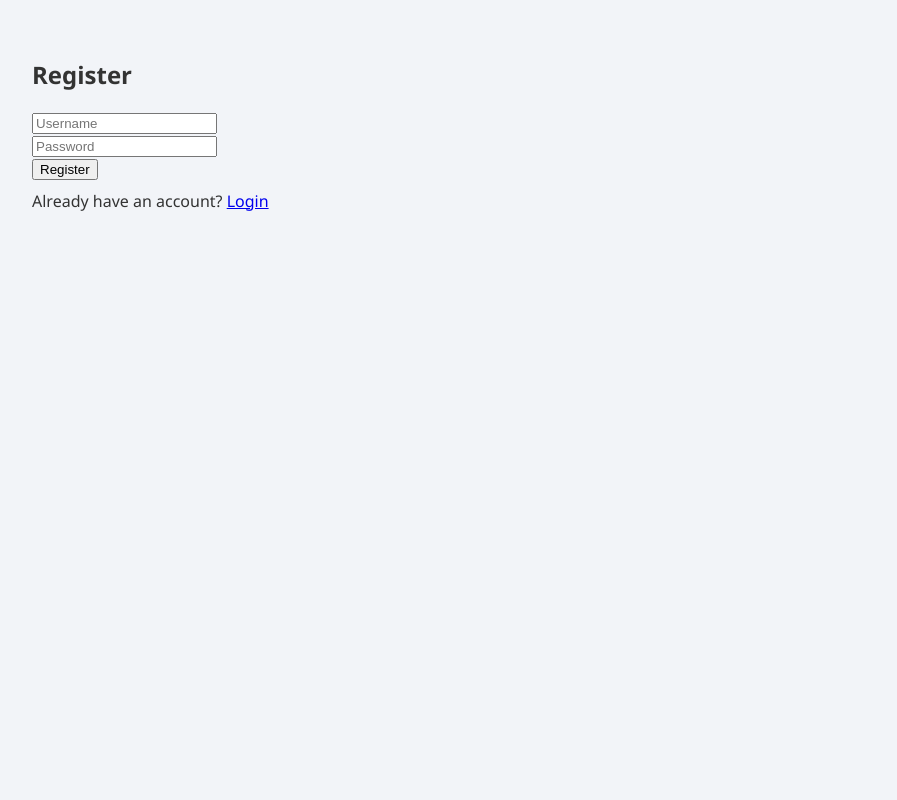
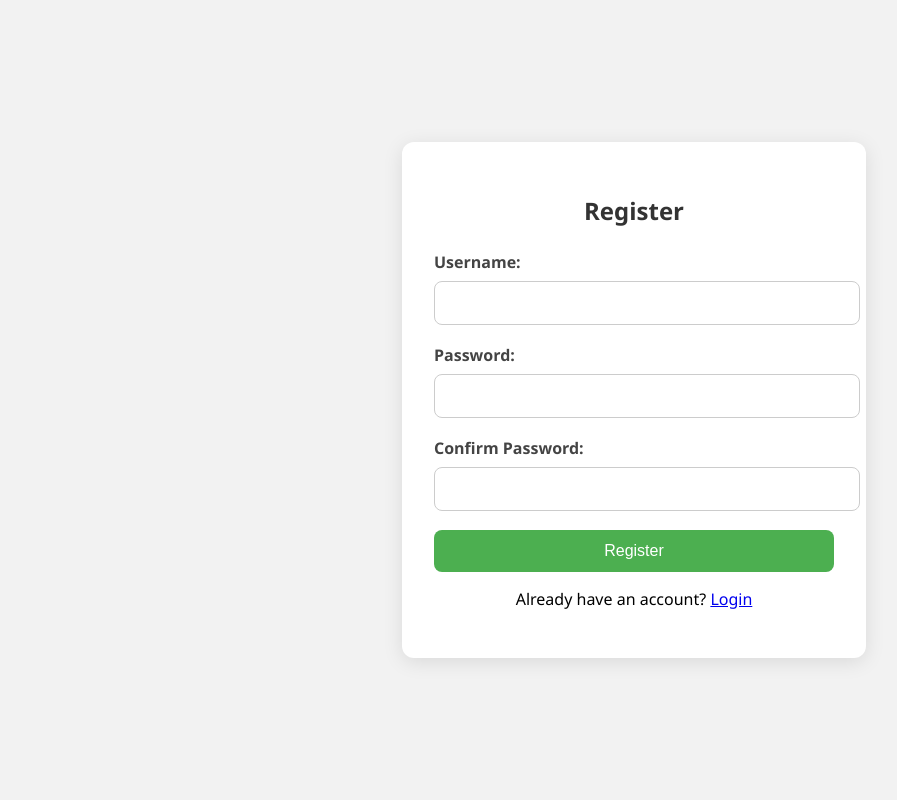
Before and after one commit to ReevaShenoy/Task-Management-System, a PHP site: page /register.php in a window 1280 px wide. Shown: the whole page, without its empty margins (6-903 px from the left). Run offline with PHP 8.4, Linux system fonts and the light colour scheme.

```diff
--- a/backend/add_task.php
+++ b/backend/add_task.php
@@ -8,7 +8,7 @@ if ($_SERVER['REQUEST_METHOD'] === 'POST') {
     $desc = $_POST['description'];
     $due = $_POST['due_date'];
 
-    $stmt = $pdo->prepare("INSERT INTO tasks (user_id, title, description, due_date) VALUES (?, ?, ?, ?)");
+    $stmt = $conn->prepare("INSERT INTO tasks (user_id, title, description, due_date) VALUES (?, ?, ?, ?)");
     $stmt->execute([$user_id, $title, $desc, $due]);
 
     header("Location: ../dashboard.php");
--- a/backend/complete_task.php
+++ b/backend/complete_task.php
@@ -4,7 +4,7 @@ include 'db_config.php';
 
 if (isset($_GET['id'])) {
     $task_id = $_GET['id'];
-    $stmt = $pdo->prepare("UPDATE tasks SET status = 'completed' WHERE task_id = ?");
+    $stmt = $conn->prepare("UPDATE tasks SET status = 'completed' WHERE task_id = ?");
     $stmt->execute([$task_id]);
 }
 
--- a/backend/delete_task.php
+++ b/backend/delete_task.php
@@ -4,7 +4,7 @@ include 'db_config.php';
 
 if (isset($_GET['id'])) {
     $task_id = $_GET['id'];
-    $stmt = $pdo->prepare("DELETE FROM tasks WHERE task_id = ?");
+    $stmt = $conn->prepare("DELETE FROM tasks WHERE task_id = ?");
     $stmt->execute([$task_id]);
 }
 
--- a/dashboard.php
+++ b/dashboard.php
@@ -7,7 +7,7 @@ if (!isset($_SESSION['user_id'])) {
 include 'backend/db_config.php';
 $user_id = $_SESSION['user_id'];
 
-$stmt = $pdo->prepare("SELECT * FROM tasks WHERE user_id = ? ORDER BY due_date ASC");
+$stmt = $conn->prepare("SELECT * FROM tasks WHERE user_id = ? ORDER BY due_date ASC");
 $stmt->execute([$user_id]);
 $tasks = $stmt->fetchAll(PDO::FETCH_ASSOC);
 ?>
--- a/register.php
+++ b/register.php
@@ -1,21 +1,96 @@
 <!DOCTYPE html>
-<html>
+<html lang="en">
 <head>
-    <title>Register</title>
-    <link rel="stylesheet" href="../style.css"> <!-- Update path if needed -->
+  <meta charset="UTF-8" />
+  <meta name="viewport" content="width=device-width, initial-scale=1.0"/>
+  <title>Register - Task Manager</title>
+  <style>
+    body {
+      margin: 0;
+      font-family: 'Segoe UI', sans-serif;
+      background: #f2f2f2;
+      display: flex;
+      justify-content: center;
+      align-items: center;
+      height: 100vh;
+    }
+
+    .register-box {
+      background: white;
+      padding: 2rem;
+      border-radius: 12px;
+      box-shadow: 0 4px 20px rgba(0, 0, 0, 0.1);
+      width: 100%;
+      max-width: 400px;
+    }
+
+    .register-box h2 {
+      text-align: center;
+      margin-bottom: 1.5rem;
+      color: #333;
+    }
+
+    .form-group {
+      margin-bottom: 1.2rem;
+    }
+
+    .form-group label {
+      display: block;
+      margin-bottom: 0.5rem;
+      font-weight: 600;
+      color: #444;
+    }
+
+    .form-group input {
+      width: 100%;
+      padding: 0.75rem;
+      border: 1px solid #ccc;
+      border-radius: 8px;
+      font-size: 1rem;
+    }
+
+    button {
+      width: 100%;
+      padding: 0.75rem;
+      background-color: #4CAF50;
+      color: white;
+      border: none;
+      border-radius: 8px;
+      font-size: 1rem;
+      cursor: pointer;
+    }
+
+    button:hover {
+      background-color: #45a049;
+    }
+  </style>
 </head>
 <body>
-    <div class="login-container">
-        <h2>Register</h2>
-        <form action="register.php" method="POST" class="login-form">
-            <input type="text" name="username" placeholder="Username" required><br>
-            <input type="password" name="password" placeholder="Password" required><br>
-            <input type="submit" value="Register">
-        </form>
-        <p style="margin-top: 10px;">
-            Already have an account? <a href="login.php">Login</a>
-          </p>
+  <div class="register-box">
+    <h2>Register</h2>
+    <form method="post" action="backend/register.php">
+  <div class="form-group">
+    <label for="username">Username:</label>
+    <input type="text" name="username" required />
+  </div>
 
-    </div>
+  <div class="form-group">
+    <label for="password">Password:</label>
+    <input type="password" name="password" required />
+  </div>
+
+  <div class="form-group">
+    <label for="confirm">Confirm Password:</label>
+    <input type="password" name="confirm" required />
+  </div>
+
+  <button type="submit">Register</button>
+</form>
+
+
+    <p style="text-align:center; margin-top: 1rem;">
+      Already have an account? <a href="login.php">Login</a>
+    </p>
+  </div>
 </body>
 </html>
```
Also changed, not shown: backend/db_config.php (+12 -4 lines), backend/login.php (+16 -14 lines), backend/register.php (+26 -12 lines), login.php (+84 -8 lines).
